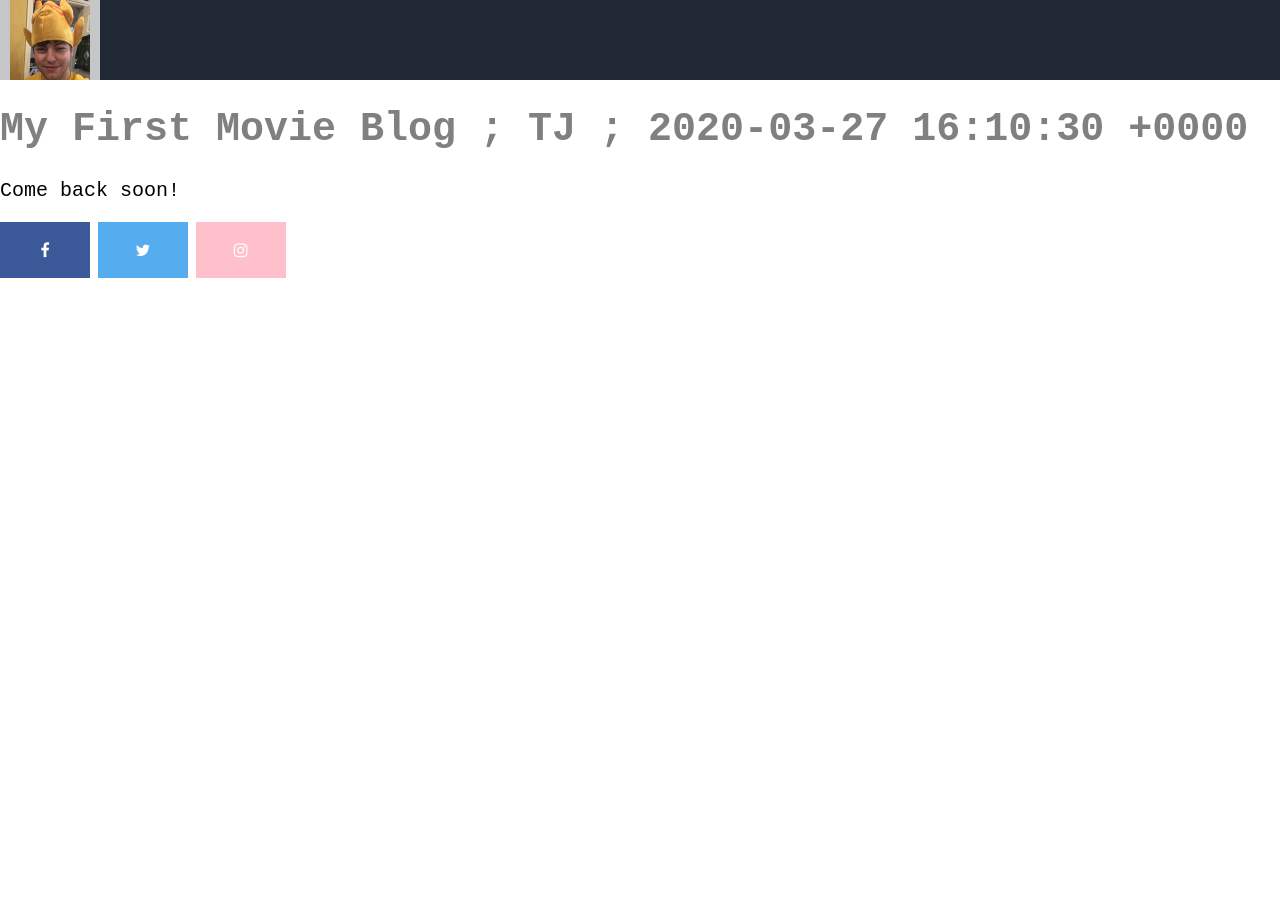
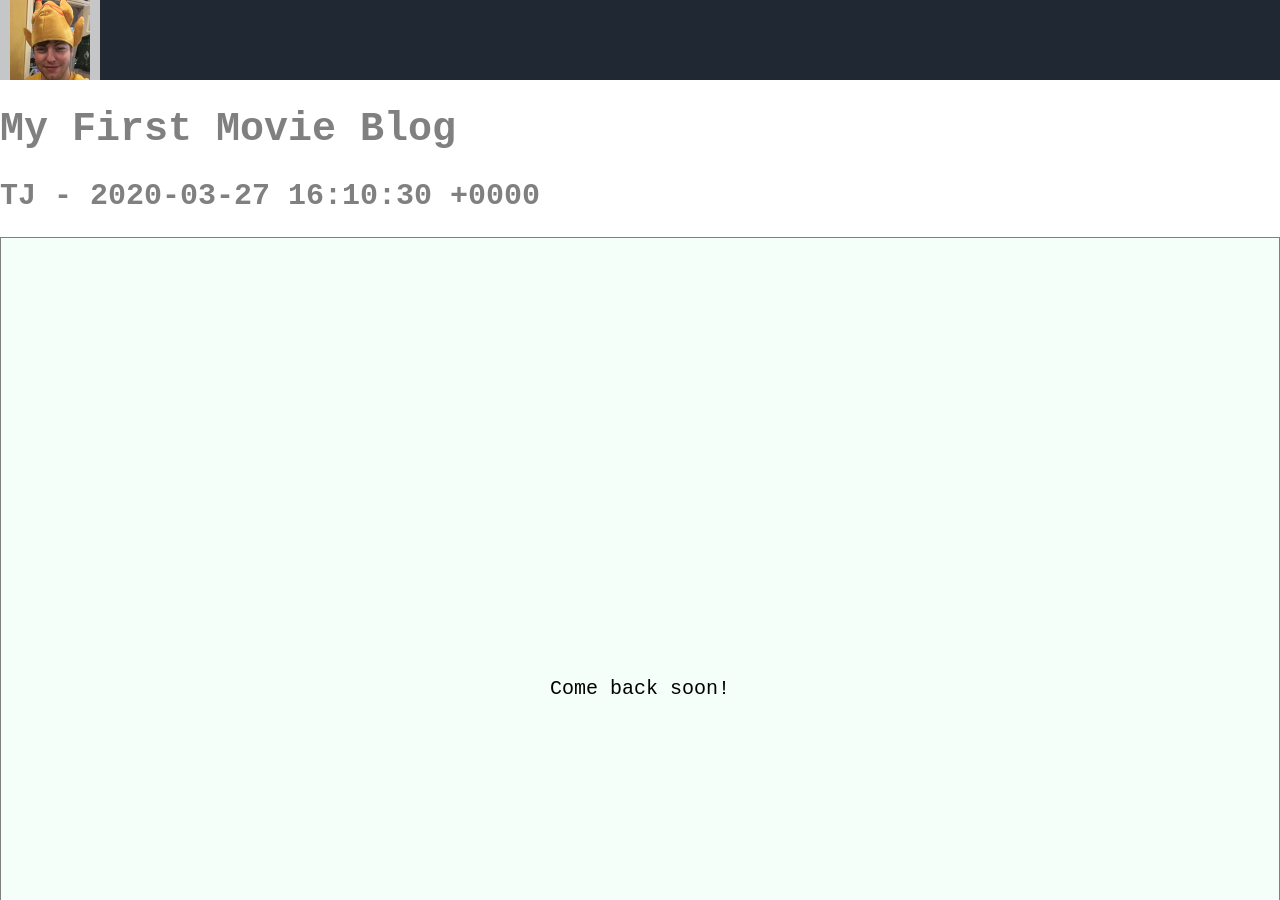
Before and after one commit to richa184/chickensbeforedickens, a Jekyll site: the page built from _posts/2020-03-27-my-first-movie-blog.markdown, in a window 1280 px wide and 900 px high. Built offline with Jekyll 4.4.1, drawn with Linux system fonts in a browser that asks for light colours.

Commit message:
Update post.html

```diff
--- a/_layouts/post.html
+++ b/_layouts/post.html
@@ -1,8 +1,14 @@
 ---
 layout: default
 ---
-<h1>
-{{ page.title }} ; {{ page.author }} ; {{ page.date }}
+<h1 id = "post-title">
+{{ page.title }}
 </h1>
 
+<h2 id = "post-info">
+   {{ page.author }} - {{ page.date }}
+</h2>
+
+<section id = "post-content">
 {{ content }}
+</section>
```
